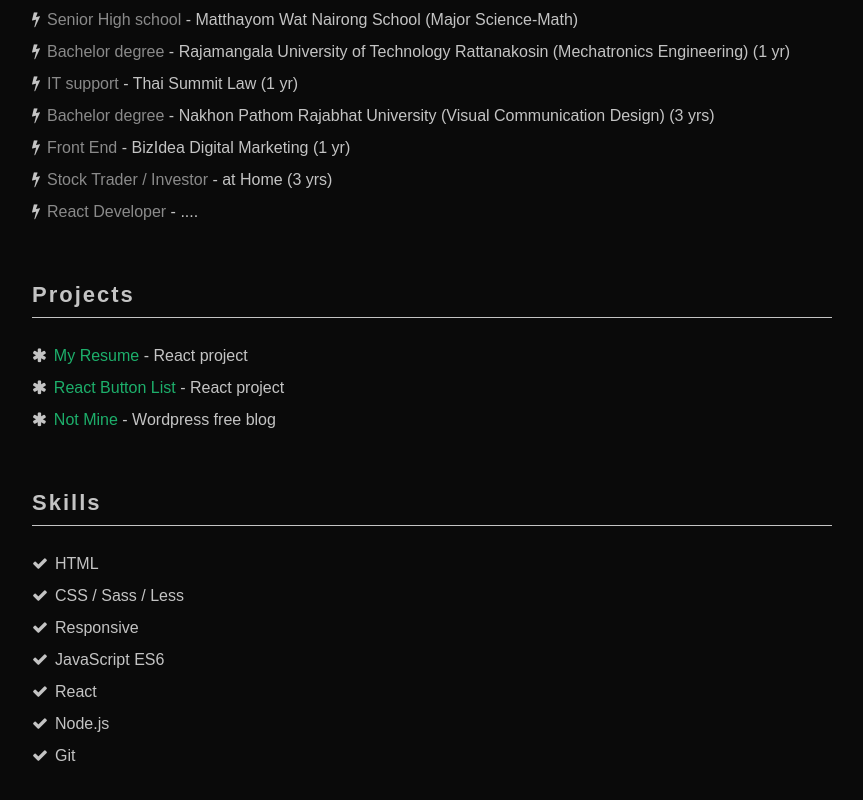
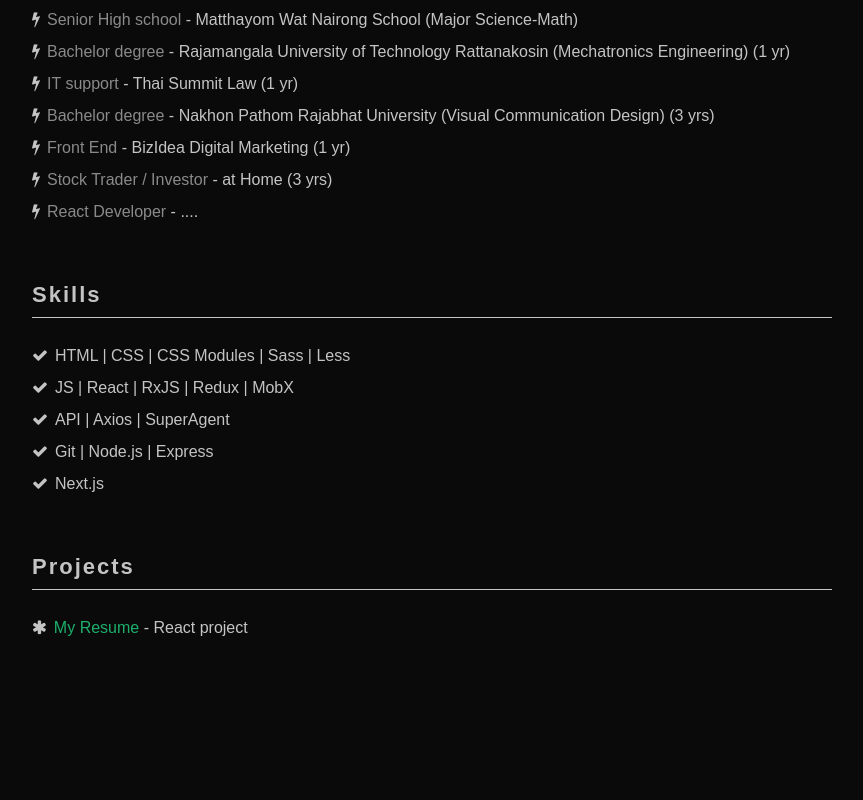
Before and after one commit to Nattasak/my-resume, a React (Create React App) app: page / in a window 1280 px wide. Shown: the part 1114-1914 px from the top of the page, without its empty margins (208-1071 px from the left). After the commit the page ends 1818 px from the top, so only its background shows below. Built offline with nearby package versions, Linux system fonts and the light colour scheme.

Commit message:
update my skills

```diff
--- a/src/App.js
+++ b/src/App.js
@@ -16,8 +16,8 @@ class App extends Component {
         <Header />
         <SayHello />
         <About />
+        <Skills />
         <Projects />
-        <Skills />
         <Footer />
         {/*<ContactForm />*/}
       </div>
--- a/src/Components/Projects.js
+++ b/src/Components/Projects.js
@@ -15,14 +15,6 @@ class Projects extends Component {
                   <i className="fa fa-asterisk" aria-hidden="true"></i>
                   <a href="https://github.com/Nattasak/my-resume">My Resume</a> - React project
                 </li>
-                <li className="projects-item">
-                  <i className="fa fa-asterisk" aria-hidden="true"></i>
-                  <a href="https://github.com/Nattasak/react-button-list">React Button List</a> - React project
-                </li>
-                <li className="projects-item">
-                  <i className="fa fa-asterisk" aria-hidden="true"></i>
-                  <a href="https://notminetykub.wordpress.com/">Not Mine</a> - Wordpress free blog
-                </li>
               </ul>
             </div>
             <div className="flex-item"></div>
--- a/src/Components/SayHello.js
+++ b/src/Components/SayHello.js
@@ -32,5 +32,5 @@ class SayHello extends React.Component {
     );
   }
 }
-// Hey, what’s up?
+
 export default SayHello;
--- a/src/Components/Skills.js
+++ b/src/Components/Skills.js
@@ -12,31 +12,23 @@ class Skills extends Component {
               <ul className="skills-items">
                 <li className="skills-item">
                   <i className="fa fa-check" aria-hidden="true"></i>
-                  <span>HTML</span>
+                  <span>HTML | CSS | CSS Modules | Sass | Less</span>
                 </li>
                 <li className="skills-item">
                   <i className="fa fa-check" aria-hidden="true"></i>
-                  <span>CSS / Sass / Less</span>
+                  <span>JS | React | RxJS | Redux | MobX</span>
                 </li>
                 <li className="skills-item">
                   <i className="fa fa-check" aria-hidden="true"></i>
-                  <span>Responsive</span>
+                  <span>API | Axios | SuperAgent</span>
                 </li>
                 <li className="skills-item">
                   <i className="fa fa-check" aria-hidden="true"></i>
-                  <span>JavaScript ES6</span>
+                  <span>Git | Node.js | Express</span>
                 </li>
                 <li className="skills-item">
                   <i className="fa fa-check" aria-hidden="true"></i>
-                  <span>React</span>
-                </li>
-                <li className="skills-item">
-                  <i className="fa fa-check" aria-hidden="true"></i>
-                  <span>Node.js</span>
-                </li>
-                <li className="skills-item">
-                  <i className="fa fa-check" aria-hidden="true"></i>
-                  <span>Git</span>
+                  <span>Next.js</span>
                 </li>
               </ul>
             </div>
```
